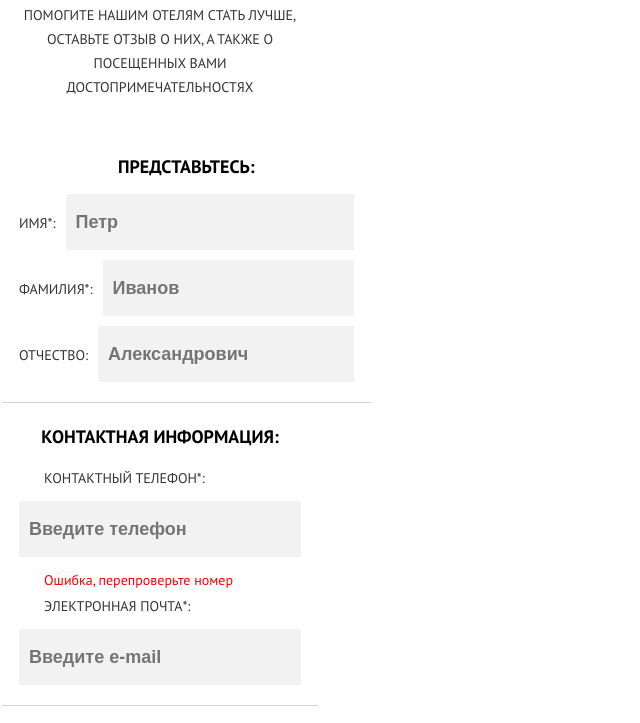
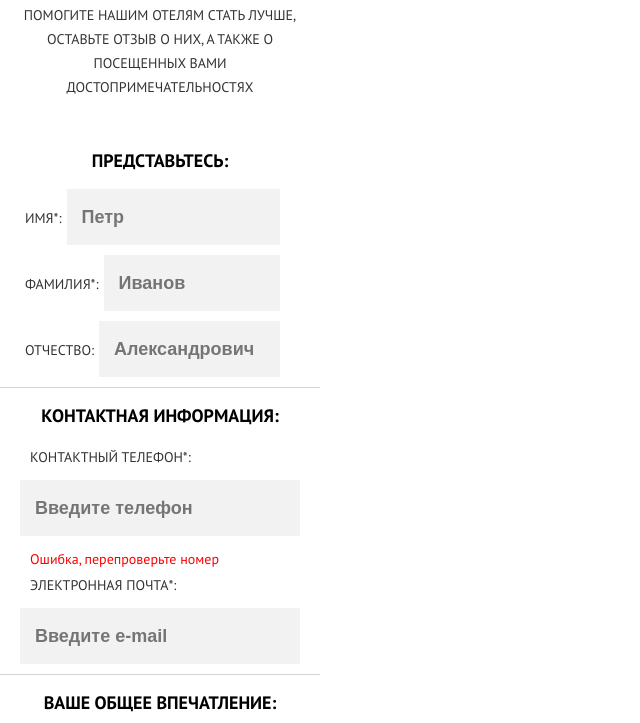
Before and after one commit to RamizIb/199288-sedona, a website: page form.html in a window 1280 px wide. Shown: the part 518-1241 px from the top of the page, without its empty margins (0-640 px from the left). Drawn offline with nearby package versions, Linux system fonts and the light colour scheme; files that its build step writes are made by us from their sources; files whose address does not match are found by name.

Commit message:
Внес правки

```diff
--- a/form.html
+++ b/form.html
@@ -41,23 +41,23 @@
     <div class="feedback">
       <form class="form" action="#" method="post">
 
-        <fieldset class="form-block">
+        <fieldset class="form-block form-block--name">
 
           <h2 class="form-block__title">Представьтесь:</h2>
 
           <div class="form-field">
             <label class="form-field__label" for="first-name" >Имя*:</label>
-            <input class="form-field__input form-field__input-name" type="text" id="first-name" placeholder="Петр" required>
+            <input class="form-field__input form-field__input--name" type="text" id="first-name" placeholder="Петр" required>
           </div>
 
           <div class="form-field">
             <label class="form-field__label" for="last-name">Фамилия*:</label>
-            <input class="form-field__input form-field__input-name" type="text" id="last-name" placeholder="Иванов" required>
+            <input class="form-field__input form-field__input--name" type="text" id="last-name" placeholder="Иванов" required>
           </div>
 
           <div class="form-field">
             <label class="form-field__label" for="middle-name">Отчество:</label>
-            <input class="form-field__input form-field__input-name" type="text" id="middle-name" placeholder="Александрович">
+            <input class="form-field__input form-field__input--name" type="text" id="middle-name" placeholder="Александрович">
           </div>
 
         </fieldset>
@@ -75,7 +75,7 @@
 
           <div class="form-field form-field--contact">
             <label class="form-field__label form-field__label--contact" for="email">Электронная почта*:</label>
-            <input class="form-field__input" type="email" id="email" placeholder="Введите e-mail" required>
+            <input class="form-field__input form-field__input--contact" type="email" id="email" placeholder="Введите e-mail" required>
             <span class="form-field__email-icon"></span>
           </div>
 
@@ -163,9 +163,9 @@
     <div class="footer-item">#VisitSedona</div>
 
     <div class="footer-social">
-      <a class="footer-social__link" href="#"><img src="img/icon-twitter.svg"></a>
-      <a class="footer-social__link" href="#"><img src="img/icon-facebook.svg"></a>
-      <a class="footer-social__link" href="#"><img src="img/icon-youtube.svg"></a>
+      <a class="footer-social__link" href="#"></a>
+      <a class="footer-social__link" href="#"></a>
+      <a class="footer-social__link" href="#"></a>
     </div>
 
     <div class="footer-copyright">
@@ -174,6 +174,6 @@
     </div>
 
   </footer>
-<script>document.write('<script src="http://' + (location.host || 'localhost').split(':')[0] + ':35729/livereload.js?snipver=1"></' + 'script>')</script>
+
 </body>
 </html>
--- a/less/blocks/body.less
+++ b/less/blocks/body.less
@@ -31,6 +31,11 @@ textarea {
   font-weight: bold;
 }
 
+fieldset {
+  padding: 0;
+  margin: 0;
+}
+
 .clear {
   clear: both;
 }
--- a/less/blocks/form-block.less
+++ b/less/blocks/form-block.less
@@ -10,3 +10,7 @@
   display: flex;
   flex-direction: column;
 }
+
+.form-block--name {
+  padding: 0 20px;
+}
--- a/less/blocks/form-field.less
+++ b/less/blocks/form-field.less
@@ -15,17 +15,20 @@
 }
 
 .form-field__input {
-  margin: 0 5px;
+  margin: 0;
   margin-bottom: 10px;
-  padding: 15px 0 15px 10px;
+  padding: 15px;
+  padding-right: 0;
   font-size: 18px;
   line-height: 26px;
   border: none;
   background-color: #f2f2f2;
 }
 
-.form-field__input-name {
-  flex-grow: 1;
+.form-field__input--name {
+  margin-right: 20px;
+  width: 100%;
+  box-sizing: border-box;
 }
 
 .form-field--contact {
@@ -37,6 +40,11 @@
 .form-field__label--contact {
   margin-left: 30px;
 
+ }
+
+ .form-field__input--contact {
+  margin-right: 20px;
+  margin-left: 20px;
  }
 
 .form-field__alert {
--- a/less/blocks/photo-box.less
+++ b/less/blocks/photo-box.less
@@ -25,4 +25,6 @@
 
 .photo-box__like-number {
   font-weight: bold;
+  font-size: 14px;
+  line-height: 24px;
 }
```
Also changed, not shown: index.html (+3 -3 lines), photo.html (+3 -3 lines).
